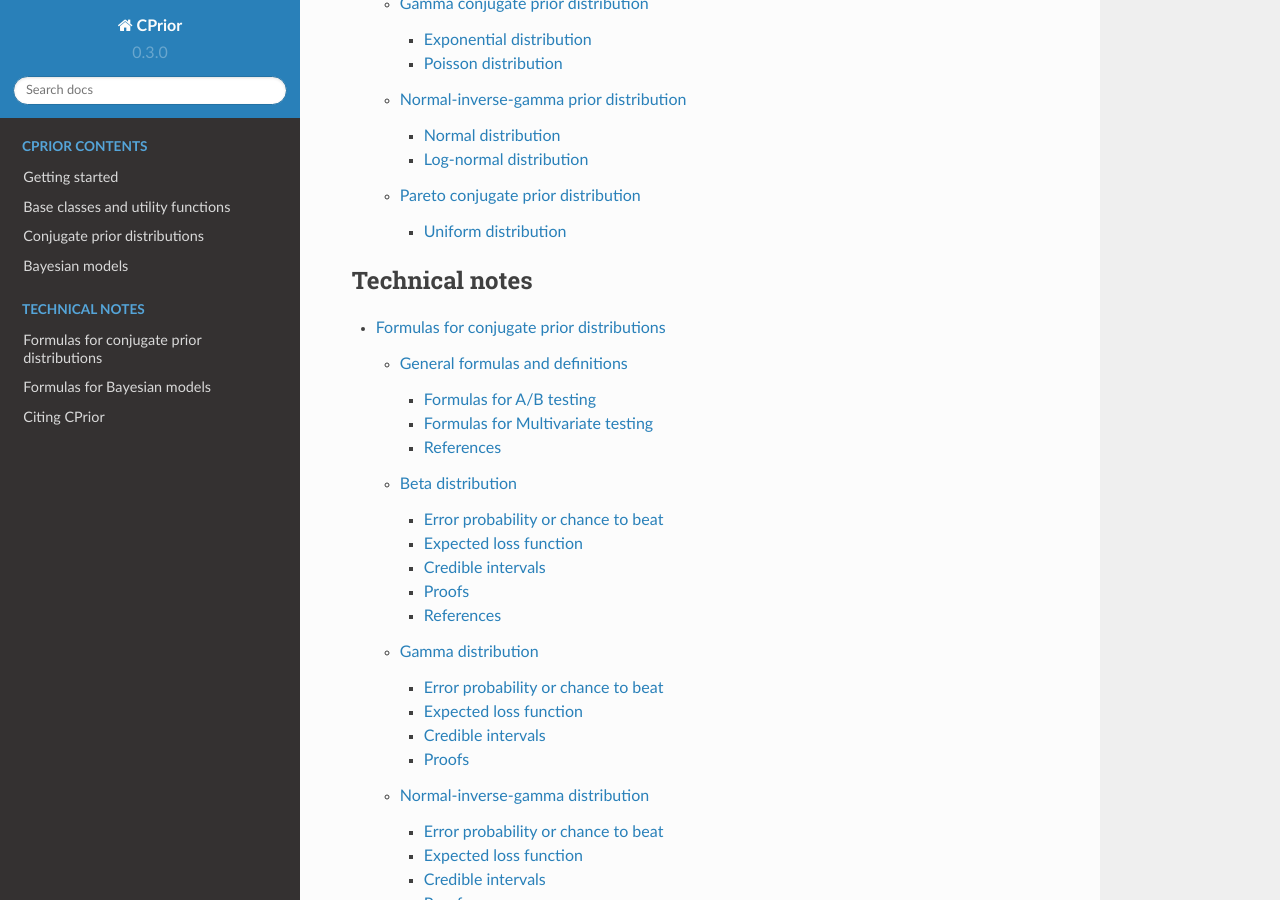
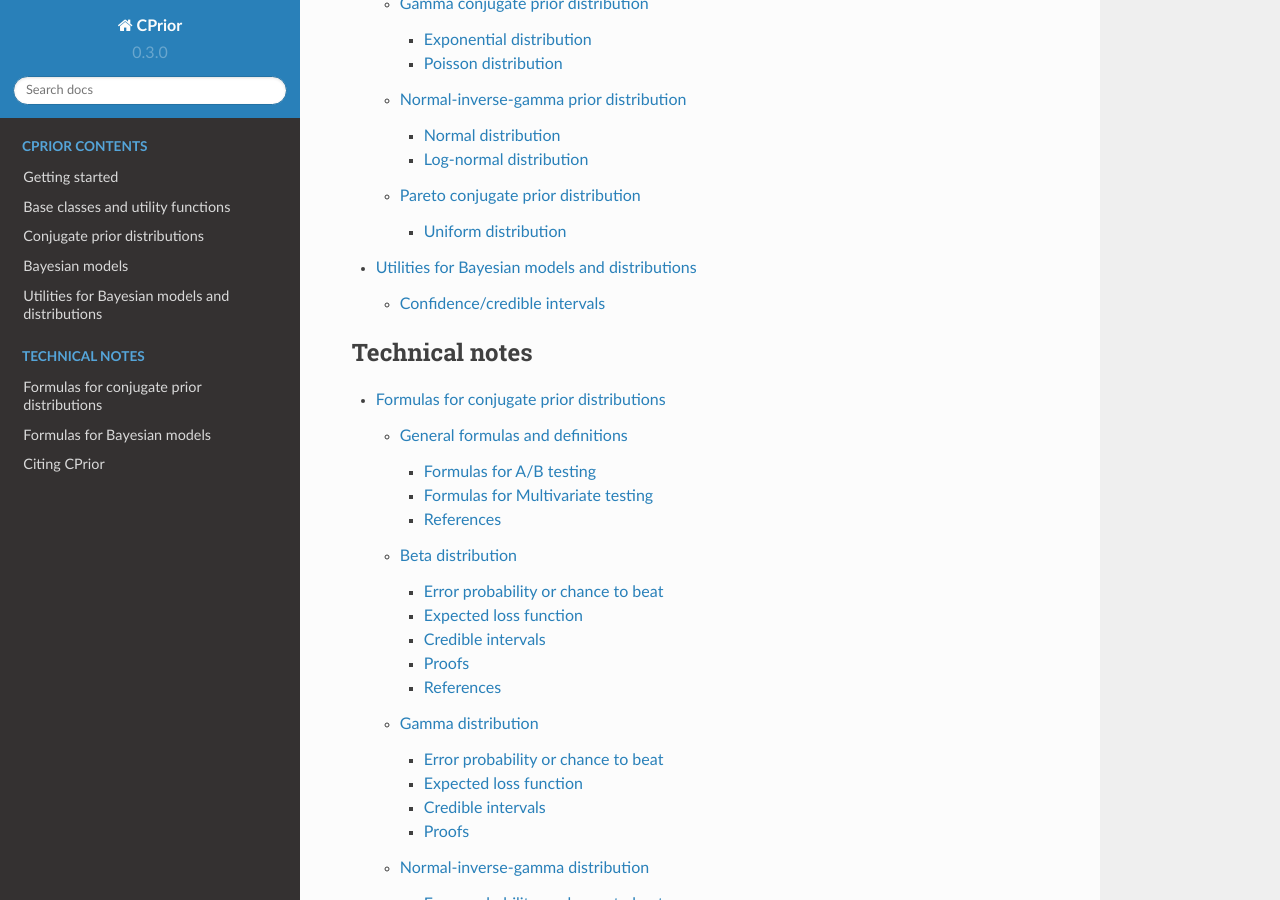
Before and after one commit to guillermo-navas-palencia/cprior, a Sphinx documentation site: the page built from doc/source/index.rst, in a window 1280 px wide and 900 px high, scrolled down 996 px. Built offline with Sphinx 7.4.7 and the Read the Docs theme 2.0.0, drawn with Linux system fonts in a browser that asks for light colours.

Commit message:
Add documentation section utilities

```diff
--- a/doc/source/index.rst
+++ b/doc/source/index.rst
@@ -18,6 +18,7 @@
    base
    conjugate
    models
+   utilities
 
 .. toctree::
    :maxdepth: 3
--- /dev/null
+++ b/doc/source/utilities.rst
@@ -0,0 +1,7 @@
+Utilities for Bayesian models and distributions
+===============================================
+
+Confidence/credible intervals
+-----------------------------
+
+.. autofunction:: cprior.cdist.ci_interval
```
Also changed, not shown: 1 other file.
